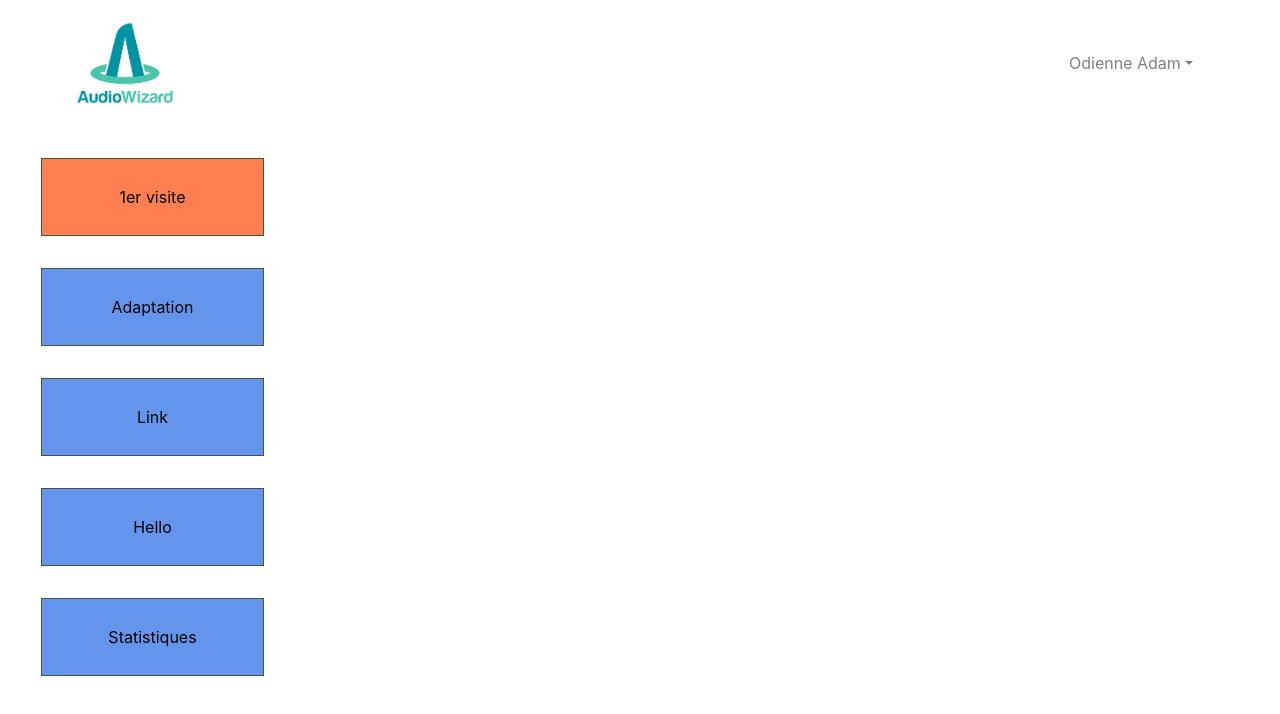
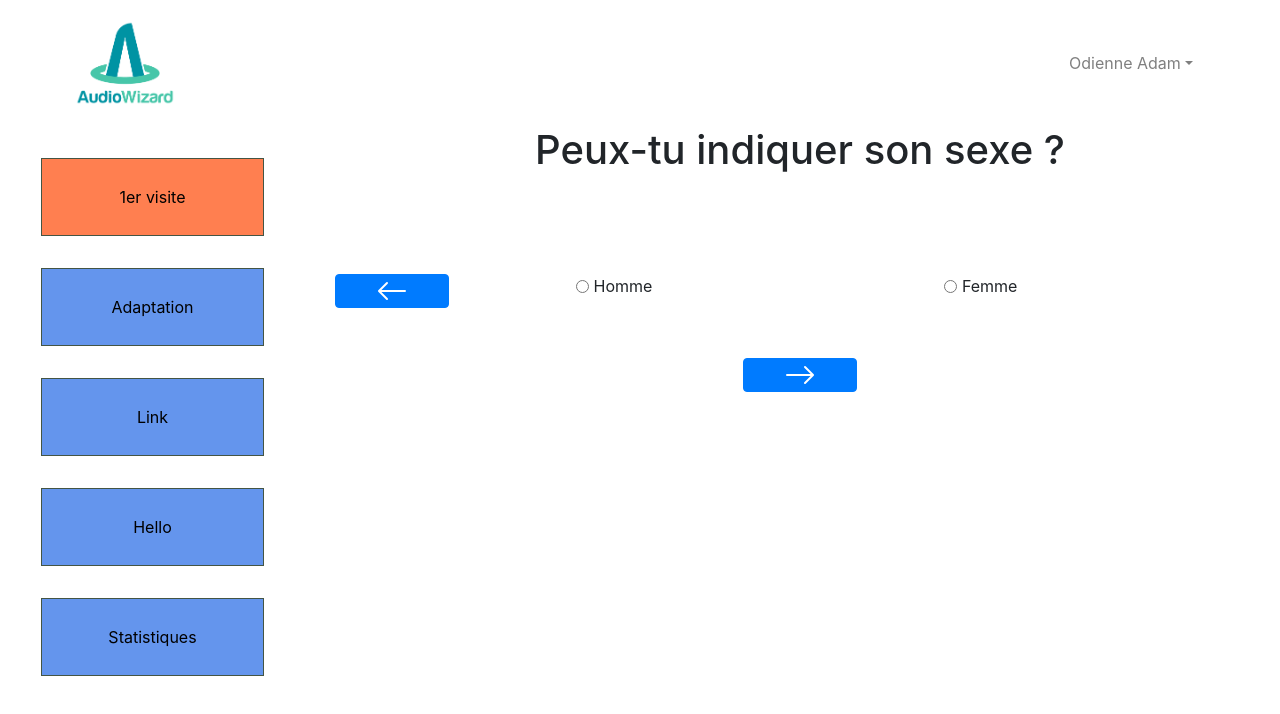
Before and after one commit to Odienne/react-audioWizard, a React (Create React App) app: page /visite-form-sexe in a window 1280 px wide. Shown: the top 714 px of the page. Built offline with nearby package versions, Linux system fonts and the light colour scheme.

Commit message:
Ajout des formulaires pour le genre du patient et la vue finale résultats (à compléter avec l'ajout du context pour récupérer les valeurs saisies

```diff
--- a/package.json
+++ b/package.json
@@ -11,6 +11,7 @@
     "react-bootstrap": "^1.3.0",
     "react-bootstrap-icons": "^1.0.0",
     "react-dom": "^16.13.1",
+    "react-hook-form": "^6.8.4",
     "react-router": "^5.2.0",
     "react-router-dom": "^5.2.0",
     "react-scripts": "3.4.3"
--- a/src/App.js
+++ b/src/App.js
@@ -1,12 +1,15 @@
 import React from 'react';
 import './App.css';
+
+import '../node_modules/bootstrap/dist/css/bootstrap.min.css';
 import {Container, Row, Col} from 'react-bootstrap';
 
-import '../node_modules/bootstrap/dist/css/bootstrap.min.css';
 import TopNav from './components/TopNav';
 import LeftNav from './components/LeftNav';
 import Accueil from './components/Accueil';
 import MainApp from './components/MainApp';
+import FormSexe from './components/FormSexe';
+import FormFinal from './components/FormFinal';
 
 import {
     BrowserRouter as Router,
@@ -17,10 +20,8 @@ import {
 
 function App() {
     return (
-
         <div className="App">
             <Router>
-
                 <Container fluid>
                     <Row>
                         <TopNav/>
@@ -32,7 +33,9 @@ function App() {
                         <Col>
                             <Switch>
                                 <Route path="/" exact component={Accueil}/>
-                                <Route path="/visite" exact component={MainApp}/>
+                                <Route path="/visite-form-name" exact component={MainApp}/>
+                                <Route path="/visite-form-sexe" exact component={FormSexe}/>
+                                <Route path="/visite-form-final" exact component={FormFinal}/>
                             </Switch>
                         </Col>
                     </Row>
--- /dev/null
+++ b/src/components/FormFinal.js
@@ -0,0 +1,11 @@
+import React from 'react';
+import './MainApp.css';
+
+export default function MainApp() {
+
+    return (
+        <div>
+            <h1>Valeurs finales</h1>
+        </div>
+    )
+}
--- /dev/null
+++ b/src/components/FormSexe.js
@@ -0,0 +1,69 @@
+import React from 'react';
+import './MainApp.css';
+
+import {Form, Row, Col} from 'react-bootstrap';
+import Button from "react-bootstrap/Button";
+import {ArrowRight, ArrowLeft} from 'react-bootstrap-icons';
+
+import {useHistory} from "react-router-dom";
+import {useForm} from "react-hook-form";
+
+export default function MainApp() {
+
+    const history = useHistory();
+    const {register, handleSubmit} = useForm();
+
+    function onSubmitForm(formData) {
+        console.log(formData.gender)
+        if (formData.gender !== "") history.push("/visite-form-final")
+    }
+
+    return (
+
+        <div>
+            <h1>Peux-tu indiquer son sexe ?</h1>
+
+            <Form className="form-patient" onSubmit={handleSubmit(onSubmitForm)}>
+                <Row className="form-content">
+                    <Col sm={1}>
+                        <Button sm={1} variant="primary" onClick={() => {
+                            history.goBack()
+                        }} className="form-submit-btn">
+                            <ArrowLeft/>
+                        </Button>
+                    </Col>
+                    <Col>
+                        <Row>
+                            <Col sm={{span: 4, offset: 1}}>
+                                <Form.Check
+                                    inline
+                                    type="radio"
+                                    label="Homme"
+                                    name="gender"
+                                    id="gender-male"
+                                    value="male"
+                                    ref={register}
+                                />
+                            </Col>
+                            <Col sm={{span: 4, offset: 1}}>
+                                <Form.Check
+                                    inline
+                                    type="radio"
+                                    label="Femme"
+                                    name="gender"
+                                    id="gender-female"
+                                    value="female"
+                                    ref={register}
+                                />
+                            </Col>
+                        </Row>
+                    </Col>
+                </Row>
+
+                <Button variant="primary" type="submit" className="form-submit-btn">
+                    <ArrowRight/>
+                </Button>
+            </Form>
+        </div>
+    )
+}
--- a/src/components/LeftNav.js
+++ b/src/components/LeftNav.js
@@ -8,8 +8,8 @@ import {Nav, Navbar} from 'react-bootstrap';
 export default class LeftNav extends React.Component {
     render() {
         return (
-                <Nav className="col-md-12 d-md-block" activeKey="/visite">
-                    <Item href="/visite" text="1er visite"/>
+                <Nav className="col-md-12 d-md-block" activeKey="/visite-form-name">
+                    <Item href="/visite-form-name" text="1er visite"/>
                     <Item href="#adaptation" text="Adaptation"/>
                     <Item href="#Link" text="Link"/>
                     <Item href="#Hello" text="Hello"/>
--- a/src/components/MainApp.js
+++ b/src/components/MainApp.js
@@ -1,46 +1,50 @@
 import React from 'react';
 import './MainApp.css';
 
-
 import {Form, Row, Col} from 'react-bootstrap';
 import Button from "react-bootstrap/Button";
-import { ArrowRight } from 'react-bootstrap-icons';
+import {ArrowRight} from 'react-bootstrap-icons';
 
-export default class MainApp extends React.Component {
+import {useHistory} from "react-router-dom";
+import {useForm} from "react-hook-form";
 
-    onClickNext = () => {
+export default function MainApp() {
+
+    const history = useHistory();
+    const { register, handleSubmit } = useForm();
+
+    function onSubmitForm(formData) {
         /*check form*/
-        console.log(this.lastname.value);
-        console.log(this.firstname.value);
+        if (formData.firstname !== '' && formData.lastName !== '') history.push("/visite-form-sexe");
     }
 
+    return (
 
-    render() {
-        return (
         <div>
             <h1>Peux-tu indiquer l'identité du patient ?</h1>
 
-                <Form className="form-patient">
+            <Form className="form-patient" onSubmit={handleSubmit(onSubmitForm)}>
                 <Row className="form-content">
                     <Col sm={{span: 4, offset: 1}}>
                         <Form.Group controlId="lastname">
                             <Form.Label>Nom</Form.Label>
-                                <Form.Control type="text" placeholder="Nom" ref={(ref) => {this.lastname = ref}} required/>
+                            <Form.Control type="text" placeholder="Nom" name="lastname" ref={register} required/>
                         </Form.Group>
                     </Col>
                     <Col sm={{span: 4, offset: 2}}>
                         <Form.Group controlId="firstname">
                             <Form.Label>Prénom</Form.Label>
-                                <Form.Control type="text" placeholder="Prénom" ref={(ref) => {this.firstname = ref}} required/>
+                            <Form.Control type="text" placeholder="Prénom" name="firstname" ref={register} required/>
                         </Form.Group>
                     </Col>
                 </Row>
 
-                    <Button variant="primary" type="submit" className="form-submit-btn" onClick={this.onClickNext}>
+                <Button variant="primary" type="submit" className="form-submit-btn">
                     <ArrowRight/>
                 </Button>
+                {/*<Arrow icon={ArrowRight} href="/visite-form-sexe" condition={this.onClickNext}/>*/}
+                {/*<Arrow icon={ArrowRight} href="/visite-form-sexe" condition={this.onClickNext}/>*/}
             </Form>
         </div>
     )
 }
-}
```
Also changed, not shown: 1 other file (tests, documents, lock files or other folders). Lines whose indentation alone changed are shown as unchanged.
